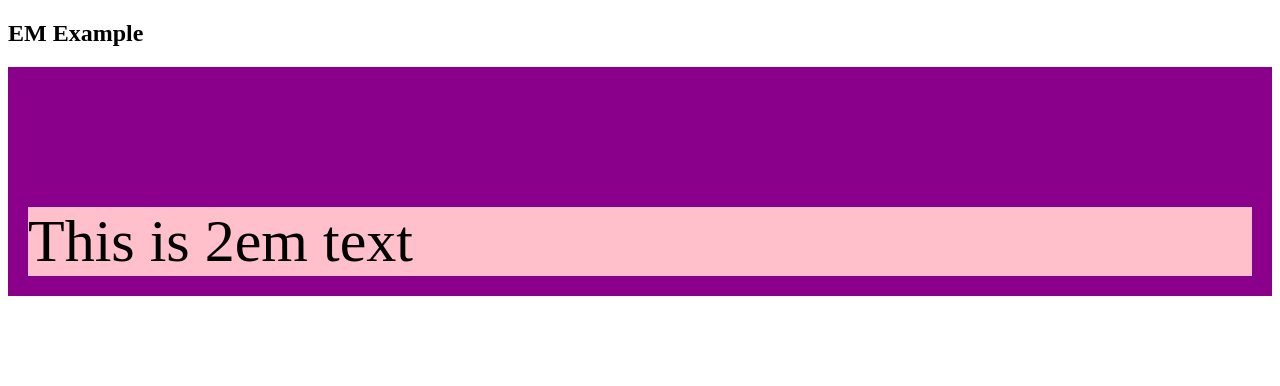
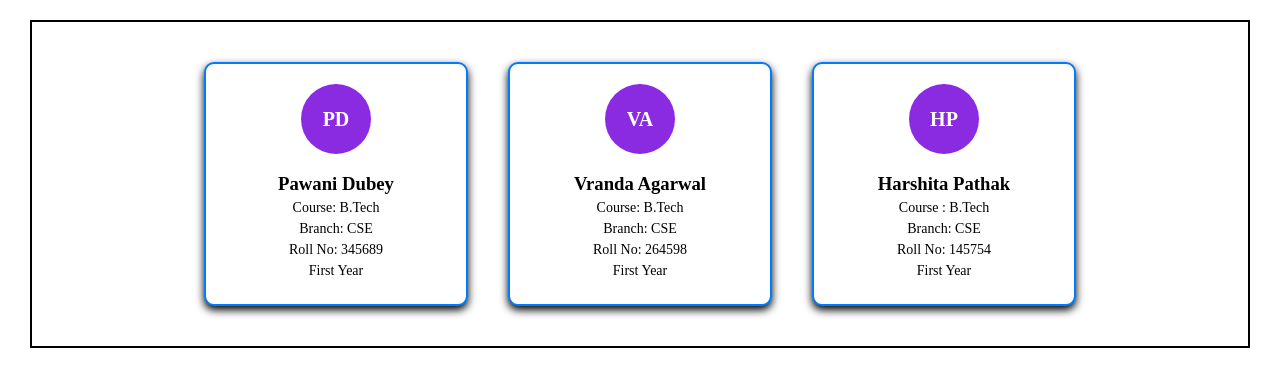
Before and after one commit to Pawani-0997/VS-Code, a plain HTML site: page index.html in a window 1280 px wide. Drawn offline with Linux system fonts and the light colour scheme.

Commit message:
Mid Term 2

```diff
--- a/index.html
+++ b/index.html
@@ -1,28 +1,40 @@
 <!DOCTYPE html>
 <html>
+    <head>
+        <meta charset="UTF-8">
+        <meta name="viewport" content="width=device-width" , initial-scale="1.0">
+        <title>Student card</title>
+        <link rel="stylesheet" href="style.css">
+    </head>
 
-<head>
-     <meta charset="UTF-8">
-         <meta name="vierwport" content="width=device-width, initial-scale=1.0">
-         <title>EM Employee</title>
-<style>
-    .parent-em{
-        font-size: 20px;
-        padding: 20px;
-        background: darkmagenta;
-    }
+    <body>
+        <div class="container">
+            <div class="card">
+            <h2 class="circle">PD</h2>
+            <h3>Pawani Dubey</h3>
+            <p>Course: B.Tech</p>
+            <p>Branch: CSE</p>
+            <p>Roll No: 345689</p>
+            <p>First Year</p>
+            </div>
 
-    .child-em{
-        font-size: 3em;
-        margin-top: 2em;
-        background: pink;
-    }
-</style>
-</head>
-    <body>
-<h2>EM Example</h2>
-<div class="parent-em">
-    <div class="child-em">This is 2em text</div>
-</div>
+            <div class="card">
+            <h2 class="circle">VA</h2>
+            <h3>Vranda Agarwal</h3>
+            <p>Course: B.Tech</p>
+            <p>Branch: CSE</p>
+            <p>Roll No: 264598</p>
+            <p>First Year</p>
+            </div>
+
+            <div class="card">
+            <h2 class="circle">HP</h2>
+            <h3>Harshita Pathak</h3>
+            <p>Course : B.Tech</p>
+            <p>Branch: CSE</p>
+            <p>Roll No: 145754</p>
+            <p>First Year</p>
+            </div>
+        </div>
     </body>
 </html>
--- a/style.css
+++ b/style.css
@@ -1,45 +1,48 @@
-body {
-     font-family:system-ui, -apple-system, BlinkMacSystemFont, 'Segoe UI', Roboto, Oxygen, Ubuntu, Cantarell, 'Open Sans', 'Helvetica Neue', sans-serif;
-    margin: 30px;
+body{
+        font-family: Georg,serif;
+        margin: 10px;
 }
 
-h1 {
-    text-align: center;
-    margin-bottom: 40px;
-}
-.block-menu a {
-    display: block;
-    background-color: violet;
-    color: black;
-    padding: 12px;
-    margin-bottom: 5px;
-    text-decoration: none;
-}
-.inline-menu a {
-    display: inline;
-    background-color: pink;
-    color: black;
-    padding: 6px 12px;
-    margin-right: 6px;
-    text-decoration: none;
-}
-.inline-block-menu a {
-    display: inline-block;
-    background-color: skyblue;
-    color: black;
-    padding: 12px 20px;
-    margin-right: 10px;
-    text-decoration: none;
+.container{
+    border: 2px solid black;
+    display: flex;
+    justify-content: center;
+    align-items: center;
+    flex-direction: row;
+    gap: 40px;
+    padding: 40px;
+    margin: 20px;
 }
 
-.float-menu a {
-    float: left;
-    background-color: turquoise;
-    color: black;
-    padding: 12px 20px;
-    text-decoration: none;
-    margin-right: 10px;
+.card{
+    background-color: white;
+    width: 220px;
+    text-align: center;
+    border-radius: 10px;
+    padding: 20px;
+    box-shadow: 0 4px 8px rgba(0,0, 0, 5);
+    border: 2px solid #007bff;
+
 }
-.clear {
-    clear: both;
+
+.circle{
+    background-color: blueviolet;
+    color: white;
+    font-weight: bold;
+    font-size: 20px;
+    border-radius: 50%;
+    width: 70px;
+    height: 70px;
+    line-height: 70px;
+    margin: 0 auto 15px;
+
 }
+
+h3{
+    margin-bottom: 5px;
+}
+
+p{
+    margin: 5px 0;
+    font-size: 14px;
+}
```
